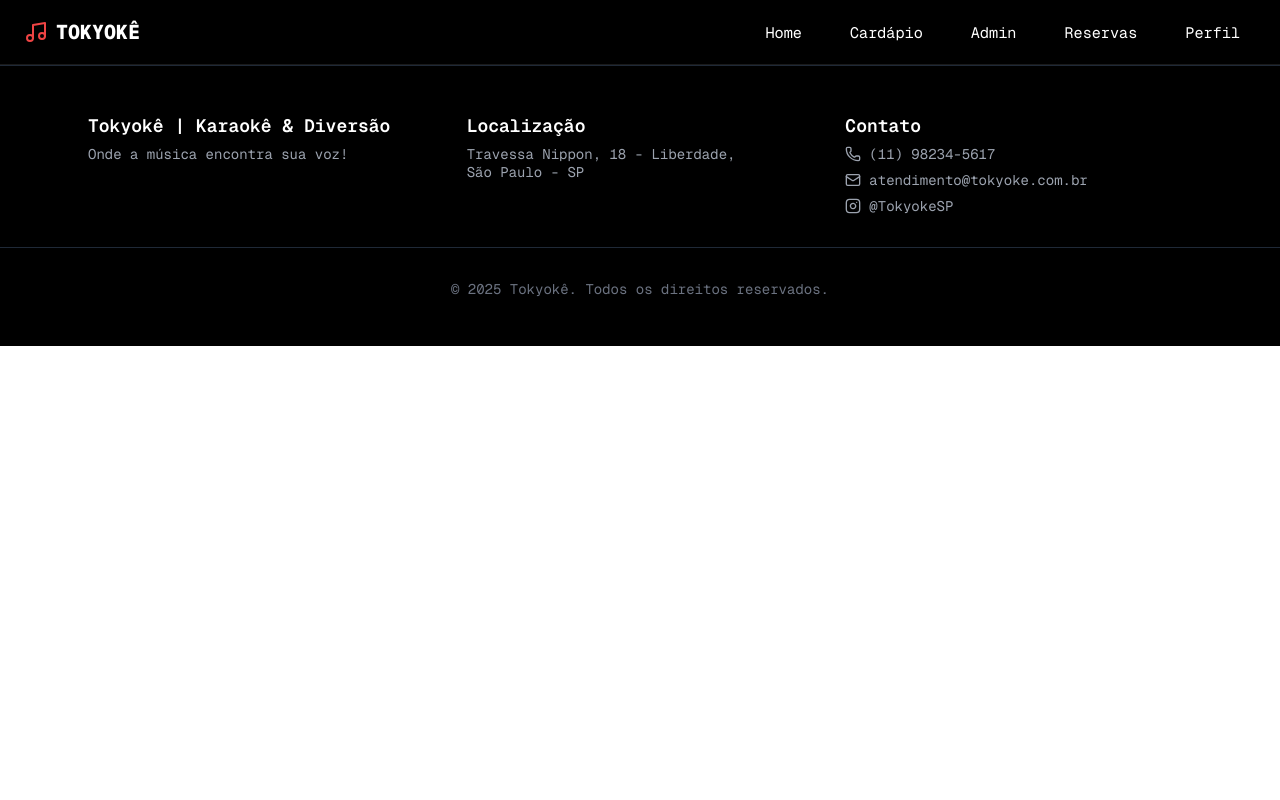
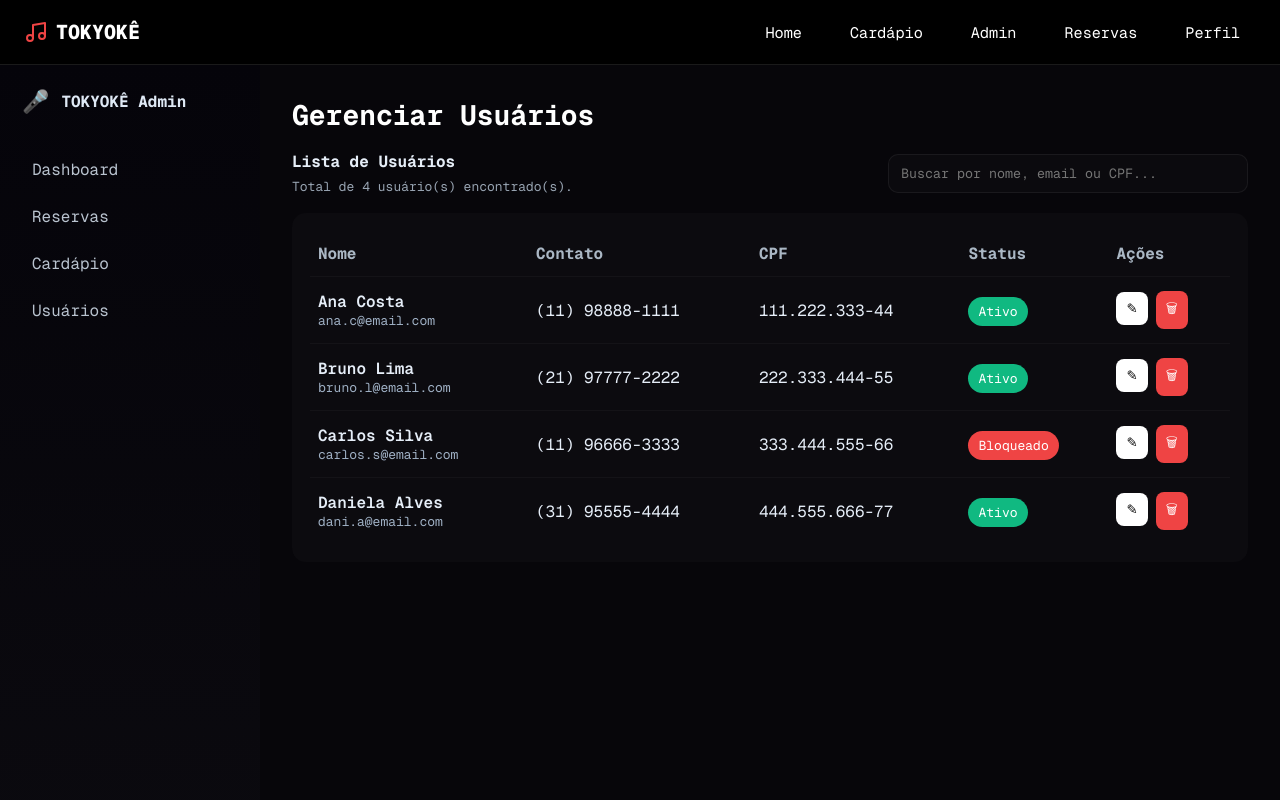
Before and after one commit to Tokyoke/tokyoke-web, a React (Vite) app: page /admin/users in a window 1280 px wide. Shown: the top 800 px of the page. Built offline with nearby package versions, Linux system fonts and the light colour scheme.

Commit message:
feat(admin): add users management screen

```diff
--- a/package.json
+++ b/package.json
@@ -24,6 +24,7 @@
     "eslint-plugin-react-hooks": "^5.2.0",
     "eslint-plugin-react-refresh": "^0.4.20",
     "globals": "^16.4.0",
+    "puppeteer": "^24.31.0",
     "vite": "^7.1.7"
   }
 }
--- a/src/components/_global/AdminSidebar/index.jsx
+++ b/src/components/_global/AdminSidebar/index.jsx
@@ -13,9 +13,9 @@ export default function AdminSidebar() {
 
       <nav className={styles.nav}>
         <Link to="/admin" className={styles.navLink}>Dashboard</Link>
-        <Link to="#" className={styles.navLink}>Reservas</Link>
-        <Link to="#" className={styles.navLink}>Cardápio</Link>
-        <Link to="#" className={styles.navLink}>Usuários</Link>
+        <Link to="/admin/reservas" className={styles.navLink}>Reservas</Link>
+        <Link to="/admin/cardapio" className={styles.navLink}>Cardápio</Link>
+        <Link to="/admin/users" className={styles.navLink}>Usuários</Link>
       </nav>
 
       <div className={styles.footerLink}>
--- a/src/main.jsx
+++ b/src/main.jsx
@@ -7,6 +7,7 @@ import Footer from "./components/_global/Footer";
 import HomePage from "./pages/Home";
 import CardapioPage from "./pages/Cardapio";
 import AdminPage from "./pages/Admin";
+import AdminUsers from "./pages/Admin/Users";
 
 createRoot(document.getElementById("root")).render(
   <StrictMode>
@@ -16,6 +17,7 @@ createRoot(document.getElementById("root")).render(
         <Route path="/" element={<HomePage />} />
         <Route path="/cardapio" element={<CardapioPage />} />
         <Route path="/admin" element={<AdminPage />} />
+        <Route path="/admin/users" element={<AdminUsers />} />
       </Routes>
       <Footer />
     </BrowserRouter>
--- /dev/null
+++ b/src/pages/Admin/Users/index.jsx
@@ -0,0 +1,88 @@
+import { useState } from "react";
+import AdminSidebar from "../../../components/_global/AdminSidebar";
+import styles from "./style.module.css";
+
+const initialUsers = [
+  { id: 1, name: "Ana Costa", email: "ana.c@email.com", phone: "(11) 98888-1111", cpf: "111.222.333-44", status: "Ativo" },
+  { id: 2, name: "Bruno Lima", email: "bruno.l@email.com", phone: "(21) 97777-2222", cpf: "222.333.444-55", status: "Ativo" },
+  { id: 3, name: "Carlos Silva", email: "carlos.s@email.com", phone: "(11) 96666-3333", cpf: "333.444.555-66", status: "Bloqueado" },
+  { id: 4, name: "Daniela Alves", email: "dani.a@email.com", phone: "(31) 95555-4444", cpf: "444.555.666-77", status: "Ativo" },
+];
+
+export default function AdminUsers() {
+  const [users, setUsers] = useState(initialUsers);
+  const [q, setQ] = useState("");
+
+  const filtered = users.filter((u) =>
+    (u.name + u.email + u.cpf).toLowerCase().includes(q.toLowerCase())
+  );
+
+  function deleteUser(id) {
+    if (!confirm("Deseja realmente excluir este usuário?")) return;
+    setUsers((prev) => prev.filter((u) => u.id !== id));
+  }
+
+  function editUser(id) {
+    // placeholder - abrir modal/rota de edição
+    alert("Editar usuário: " + id);
+  }
+
+  return (
+    <div className={styles.wrapper}>
+      <AdminSidebar />
+
+      <div className={styles.content}>
+        <h1 className={styles.title}>Gerenciar Usuários</h1>
+
+        <div className={styles.headerRow}>
+          <div className={styles.infoBox}>
+            <h3>Lista de Usuários</h3>
+            <p>Total de {users.length} usuário(s) encontrado(s).</p>
+          </div>
+
+          <div className={styles.searchWrap}>
+            <input
+              className={styles.search}
+              placeholder="Buscar por nome, email ou CPF..."
+              value={q}
+              onChange={(e) => setQ(e.target.value)}
+            />
+          </div>
+        </div>
+
+        <div className={styles.tableWrap}>
+          <table className={styles.table}>
+            <thead>
+              <tr>
+                <th>Nome</th>
+                <th>Contato</th>
+                <th>CPF</th>
+                <th>Status</th>
+                <th>Ações</th>
+              </tr>
+            </thead>
+            <tbody>
+              {filtered.map((u) => (
+                <tr key={u.id}>
+                  <td>
+                    <div className={styles.clientName}>{u.name}</div>
+                    <div className={styles.clientEmail}>{u.email}</div>
+                  </td>
+                  <td>{u.phone}</td>
+                  <td>{u.cpf}</td>
+                  <td>
+                    <span className={u.status === "Ativo" ? styles.badgeActive : styles.badgeBlocked}>{u.status}</span>
+                  </td>
+                  <td>
+                    <button className={styles.editBtn} onClick={() => editUser(u.id)}>✎</button>
+                    <button className={styles.delBtn} onClick={() => deleteUser(u.id)}>🗑</button>
+                  </td>
+                </tr>
+              ))}
+            </tbody>
+          </table>
+        </div>
+      </div>
+    </div>
+  );
+}
--- /dev/null
+++ b/src/pages/Admin/Users/style.module.css
@@ -0,0 +1,115 @@
+.wrapper {
+  display: flex;
+  min-height: 100vh;
+  background: #07060a;
+  color: #e6eef8;
+}
+
+.content {
+  flex: 1;
+  padding: 32px;
+}
+
+.title {
+  font-size: 28px;
+  margin: 0 0 18px 0;
+  color: #fff;
+}
+
+.headerRow {
+  display: flex;
+  justify-content: space-between;
+  align-items: center;
+  gap: 18px;
+}
+
+.infoBox h3 {
+  margin: 0;
+  font-size: 16px;
+}
+
+.infoBox p {
+  margin: 6px 0 0 0;
+  color: #98a4b2;
+  font-size: 13px;
+}
+
+.searchWrap {
+  width: 360px;
+}
+
+.search {
+  width: 100%;
+  padding: 10px 12px;
+  border-radius: 10px;
+  border: 1px solid rgba(255,255,255,0.06);
+  background: rgba(255,255,255,0.02);
+  color: #e6eef8;
+}
+
+.tableWrap {
+  margin-top: 18px;
+  background: rgba(255,255,255,0.02);
+  padding: 18px;
+  border-radius: 14px;
+}
+
+.table {
+  width: 100%;
+  border-collapse: collapse;
+}
+
+.table th {
+  text-align: left;
+  padding: 12px 8px;
+  color: #aab7c4;
+}
+
+.table td {
+  padding: 14px 8px;
+  border-top: 1px solid rgba(255,255,255,0.03);
+}
+
+.clientName {
+  font-weight: 600;
+}
+
+.clientEmail {
+  font-size: 13px;
+  color: #9fb0c4;
+}
+
+.badgeActive {
+  background: #10b981;
+  color: #fff;
+  padding: 6px 10px;
+  border-radius: 999px;
+  font-size: 13px;
+}
+
+.badgeBlocked {
+  background: #ef4444;
+  color: #fff;
+  padding: 6px 10px;
+  border-radius: 999px;
+  font-size: 13px;
+}
+
+.editBtn {
+  background: #fff;
+  border: none;
+  color: #0b0b0b;
+  border-radius: 8px;
+  padding: 8px 10px;
+  margin-right: 8px;
+  cursor: pointer;
+}
+
+.delBtn {
+  background: #ef4444;
+  border: none;
+  color: #fff;
+  border-radius: 8px;
+  padding: 8px 10px;
+  cursor: pointer;
+}
```
Also changed, not shown: tools/screenshot.js (added, +26 -0 lines), 1 other file (tests, documents, lock files or other folders).
